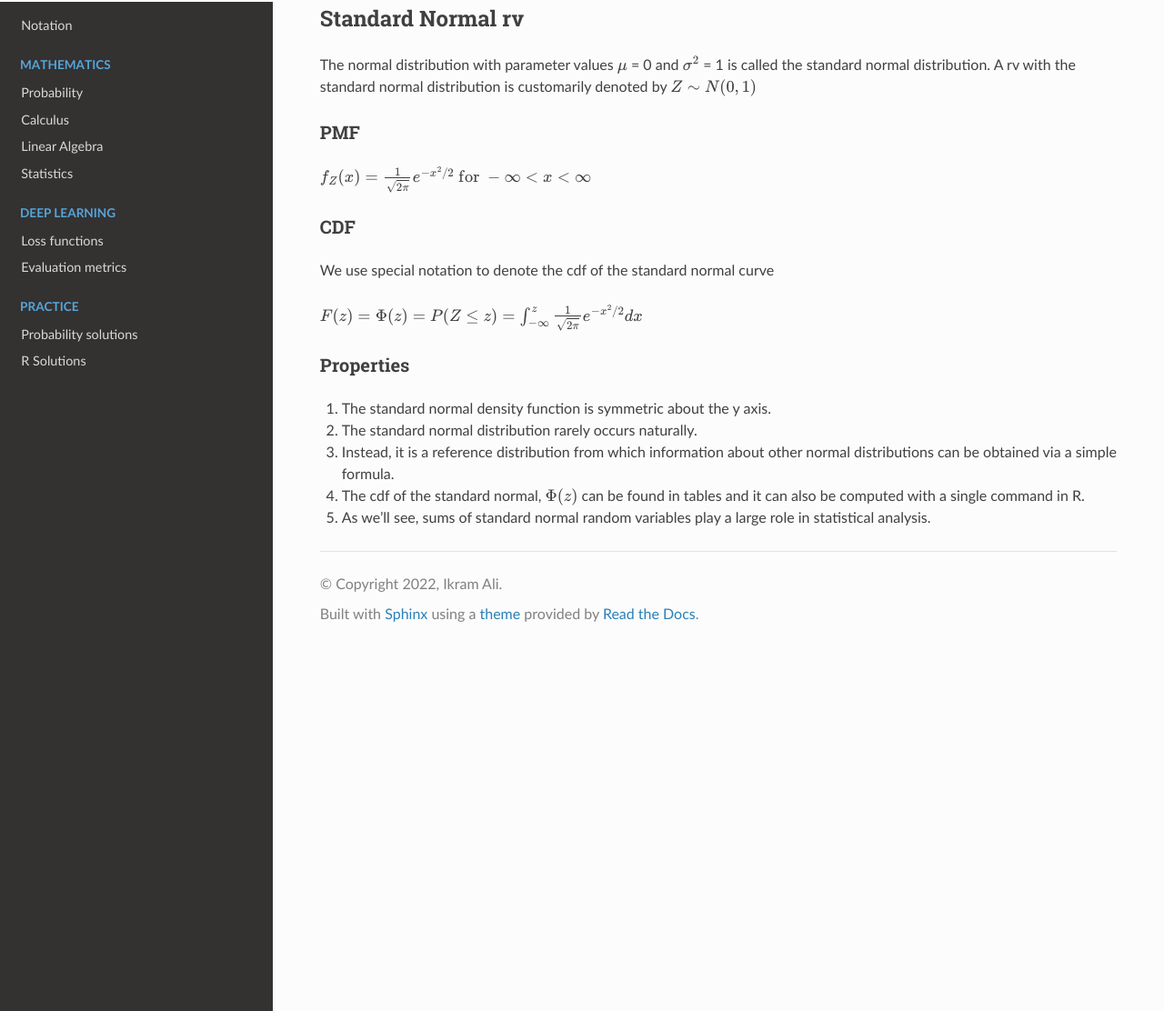
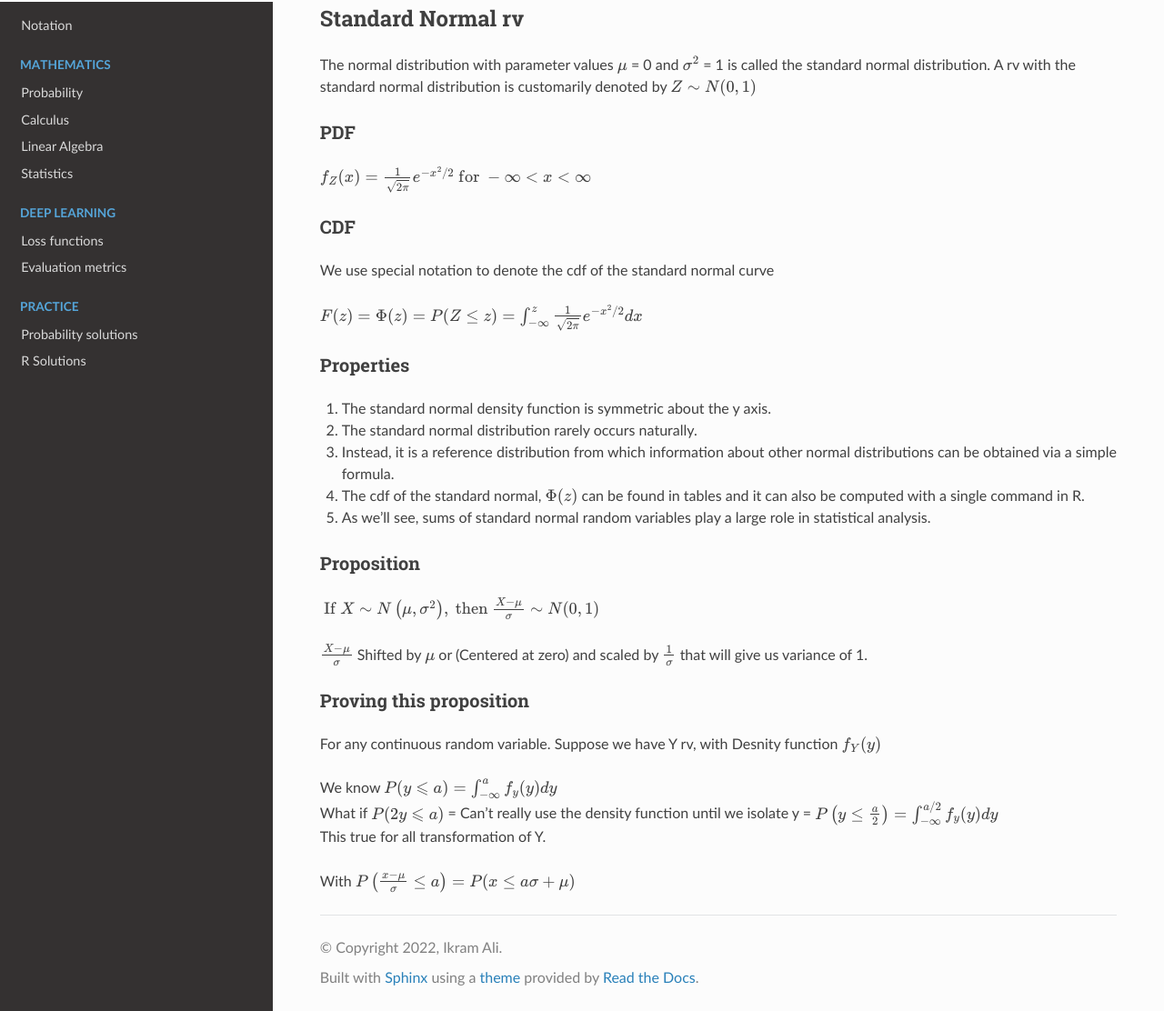
Before and after one commit to akkefa/ml-notes, a Sphinx documentation site: the page built from docs/probability/continuous_rv.rst, in a window 1280 px wide and 1400 px high, scrolled down 4150 px. Shown: the part 288-1400 px from the top of the window at 91% size. Built offline with Sphinx 7.4.7 and the Read the Docs theme 2.0.0, drawn with Linux system fonts in a browser that asks for light colours.

Commit message:
New changes.

```diff
--- a/docs/probability/continuous_rv.rst
+++ b/docs/probability/continuous_rv.rst
@@ -158,6 +158,7 @@ Properties
 
 
 .. image:: https://cdn.mathpix.com/snip/images/o--xnfCkZviqH4cJk2C1JgLXzGQNBTsYYzeUhmB5Iv4.original.fullsize.png
+   :width: 400
 
 Expected Value and Variance
 ^^^^^^^^^^^^^^^^^^^^^^^^^^^^^^
@@ -178,7 +179,7 @@ Standard Normal rv
 The normal distribution with parameter values :math:`\mu` = 0 and :math:`\sigma^2` = 1 is called the standard normal
 distribution. A rv with the standard normal distribution is customarily denoted by :math:`Z \sim N(0, 1)`
 
-PMF
+PDF
 ^^^^
 :math:`f_{Z}(x)=\frac{1}{\sqrt{2 \pi}} e^{-x^{2} / 2} \text { for }-\infty<x<\infty`
 
@@ -197,3 +198,21 @@ Properties
 #. Instead, it is a reference distribution from which information about other normal distributions can be obtained via a simple formula.
 #. The cdf of the standard normal, :math:`\Phi(z)` can be found in tables and it can also be computed with a single command in R.
 #. As we’ll see, sums of standard normal random variables play a large role in statistical analysis.
+
+
+Proposition
+^^^^^^^^^^^^
+:math:`\text { If } X \sim N\left(\mu, \sigma^{2}\right), \text { then } \frac{X-\mu}{\sigma} \sim N(0,1)`
+
+:math:`\frac{X-\mu}{\sigma}` Shifted by :math:`\mu` or (Centered at zero) and scaled by :math:`\frac{1}{\sigma}` that
+will give us variance of 1.
+
+Proving this proposition
+^^^^^^^^^^^^^^^^^^^^^^^^^
+For any continuous random variable. Suppose we have Y rv, with Desnity function :math:`f_{Y}(y)`
+
+| We know :math:`P(y \leqslant a)=\int_{-\infty}^{a} f_{y}(y) d y`
+| What if :math:`P(2y \leqslant a)` =  Can't really use the density function until we isolate y = :math:`P\left(y \leq \frac{a}{2}\right) = \int_{-\infty}^{a / 2} f_{y}(y) d y`
+| This true for all transformation of Y.
+
+With :math:`P\left(\frac{x-\mu}{\sigma} \leq a\right)=P(x \leq a \sigma+\mu)`
```
